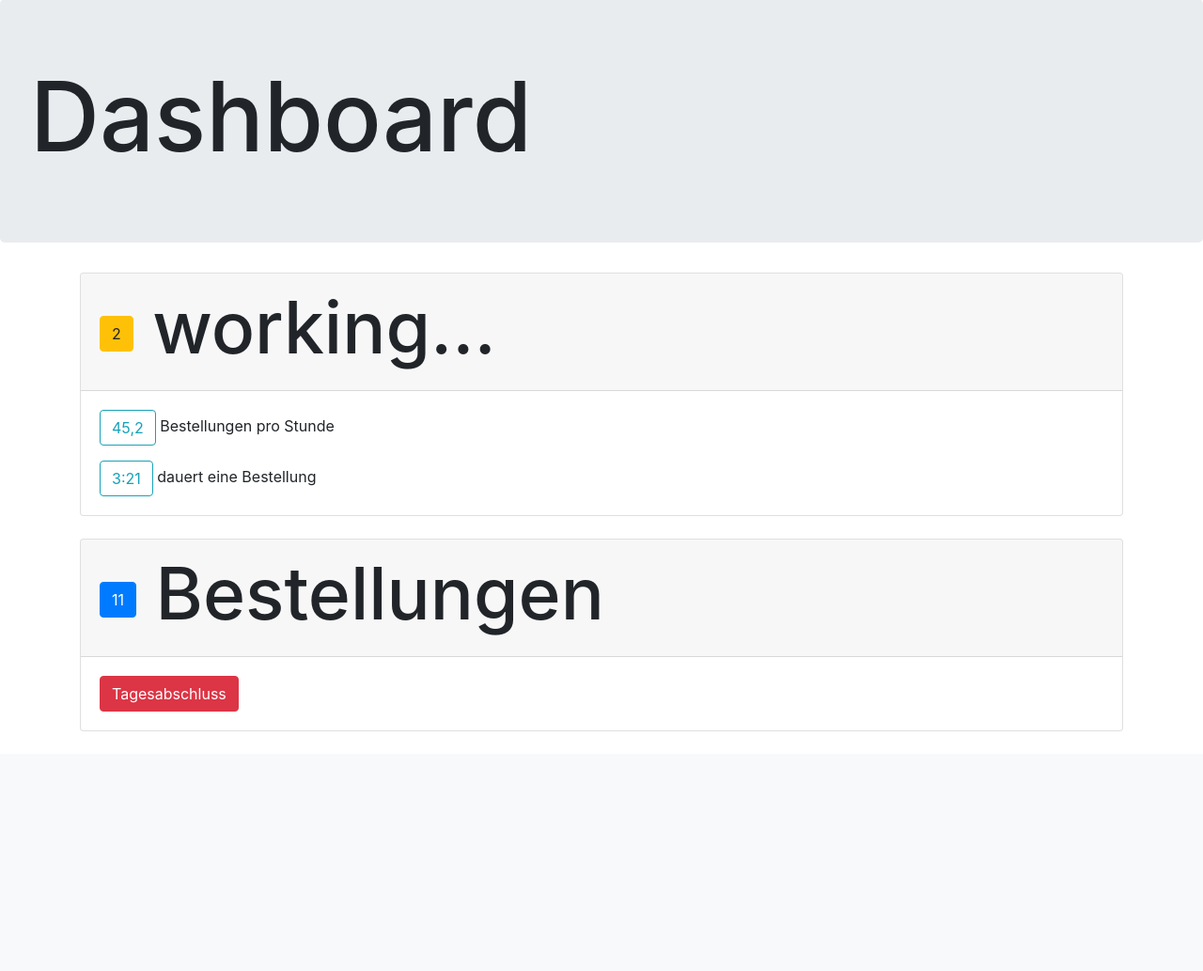
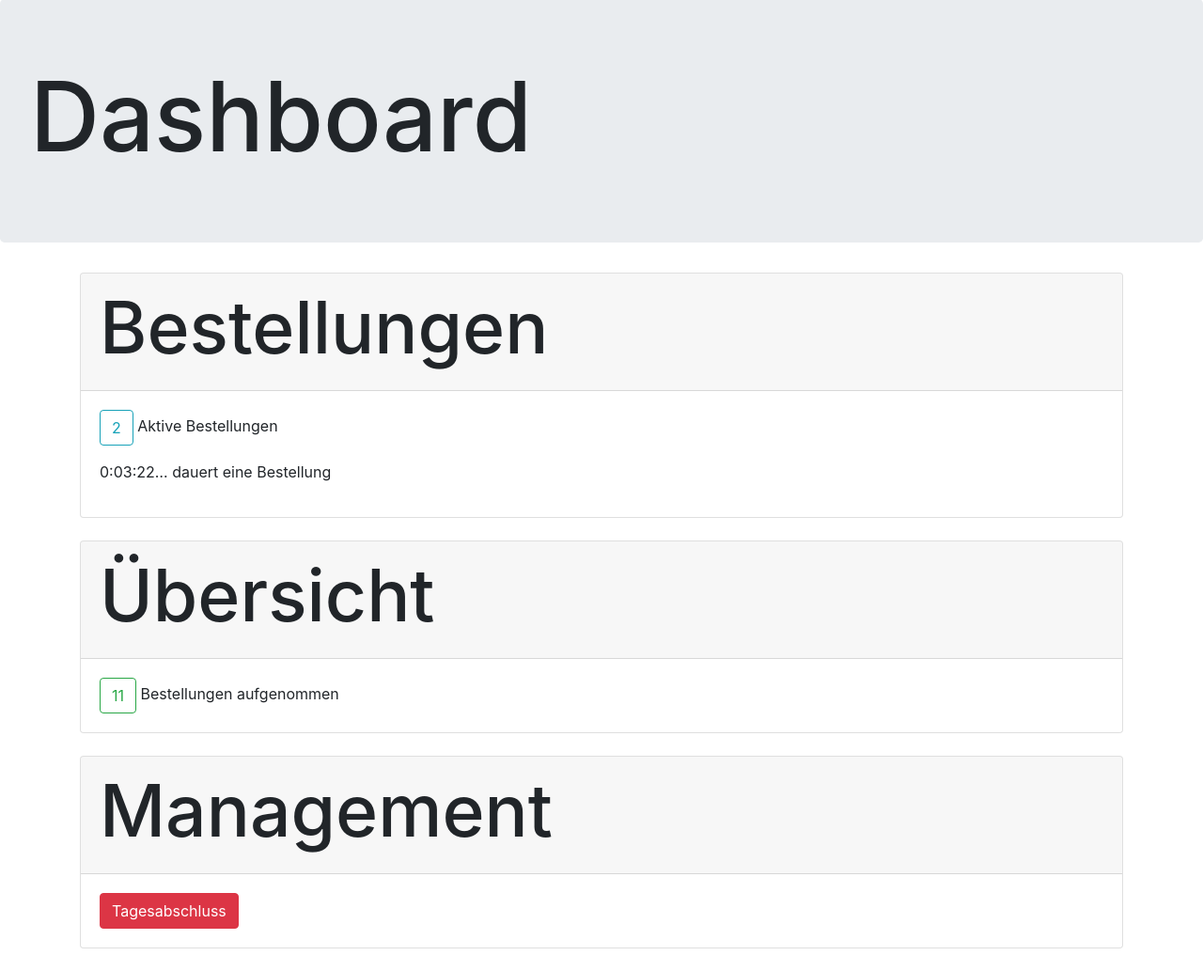
Before and after one commit to xMasterChiefx/takenumbers, a Django app: page /takenumbers/dashboard/ in a window 1280 px wide. Shown: the part 57-1090 px from the top of the page at 94% size. Before the commit the page ends 835 px from the top, so only its background shows below. Run offline with Django 3.2, Linux system fonts and the light colour scheme; data comes from the database, SQL or seed files in the repository; both versions use the stored data as it was after the commit; some libraries are stand-ins or nearby versions.

Commit message:
- created average time - updated dashboard view

```diff
--- a/takeaway/takenumbers/templates/takenumbers/dashboard.html
+++ b/takeaway/takenumbers/templates/takenumbers/dashboard.html
@@ -6,20 +6,30 @@
 <div class="container">
 <div class="card">
     <div class="card-header">
-    <h3 style="font-size:6vw;"><button class="btn btn-warning">{{nums_working}}</button> working... </h3>
+    <h3 style="font-size:6vw;">Bestellungen </h3>
     </div>
     <div class="card-body">
-        <p class="card-text"><button class="btn btn-outline-info">45,2</button> Bestellungen pro Stunde  </p>
-        <p class="card-text"><button class="btn btn-outline-info">3:21</button> dauert eine Bestellung </p>
+        <p class="card-text"><button class="btn btn-outline-info">{{nums_working}}</button> Aktive Bestellungen  </p>
+        {% comment %} <p class="card-text"><button class="btn btn-outline-info"> {% endcomment %}
+        <p>{{nums_ttc.time_elapsed__avg|truncatechars:"8"}}</button> dauert eine Bestellung </p>
     </div>
 </div>
 <div>&nbsp;</div>
 <div class="card">
   <div class="card-header">
-     <h3 style="font-size:6vw;"><button class="btn btn-primary">{{nums_count}}</button> Bestellungen</h3>
+     <h3 style="font-size:6vw;">Übersicht</h3>
   </div>
   <div class="card-body">
-    <a href="{% url 'takenumbers:alldelete' %}" class="btn btn-danger">Tagesabschluss</a>
+        <p class="card-text"><button class="btn btn-outline-success">{{nums_count}}</button> Bestellungen aufgenommen  </p>
+  </div>
+</div>
+<div>&nbsp;</div>
+<div class="card">
+  <div class="card-header">
+     <h3 style="font-size:6vw;">Management</h3>
+  </div>
+  <div class="card-body">
+        <p class="card-text"><a href="{% url 'takenumbers:alldelete' %}" class="btn btn-danger">Tagesabschluss</a>  </p>
   </div>
 </div>
 <div>&nbsp;</div>
--- a/takeaway/takenumbers/views.py
+++ b/takeaway/takenumbers/views.py
@@ -1,8 +1,9 @@
 from django.shortcuts import render, redirect, get_object_or_404
 from .models import Bestellnummer
 from .forms import BestellnummerForm
-from django.db.models import Count, Max, F
+from django.db.models import Count, Max, Avg, Func, F, Sum, DurationField
 from django.utils import timezone
+from django.db.models.functions import Cast
 
 
 # Create your views here.
@@ -65,7 +66,8 @@ def dashboard(request):
         nums = Bestellnummer.objects.all()
         nums_count = Bestellnummer.objects.count()
         nums_working = Bestellnummer.objects.filter(completed__isnull=True).count()
-        return render(request, 'takenumbers/dashboard.html', {'nums':nums,'nums_count':nums_count, 'nums_working':nums_working})
+        nums_ttc = Bestellnummer.objects.annotate(time_elapsed=Sum(Cast(F('completed')-F('created'), DurationField()))).aggregate(Avg('time_elapsed'))
+        return render(request, 'takenumbers/dashboard.html', {'nums':nums,'nums_count':nums_count, 'nums_working':nums_working, 'nums_ttc':nums_ttc})
 
 
 def bnarchive(request):
```
Also changed, not shown: takeaway/db.sqlite3.
